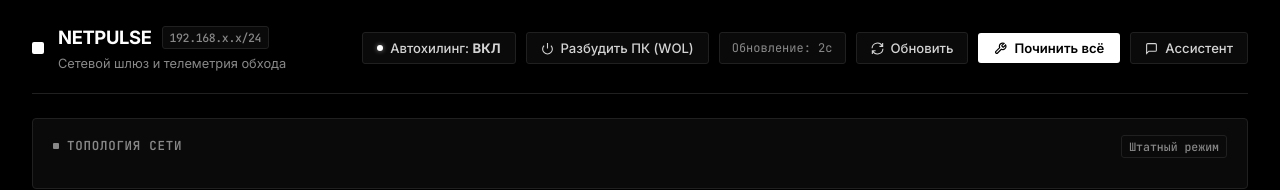
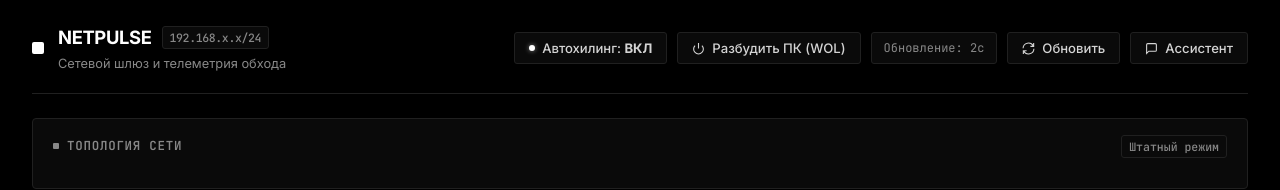
Before and after one commit to Str3L4/netpulse, a plain HTML site: page public/index.html in a window 1280 px wide. Shown: the top 190 px of the page. Drawn offline with nearby package versions, Linux system fonts and the light colour scheme; no server answers.

Commit message:
refactor(ui, docs): remove manual repair button, remove push_to_github.bat, clean up readme

```diff
--- a/public/index.html
+++ b/public/index.html
@@ -735,10 +735,6 @@
         <button class="btn-secondary" id="btn-manual-refresh" title="Опросить состояние сети прямо сейчас">
           <svg width="13" height="13" viewBox="0 0 24 24" fill="none" stroke="currentColor" stroke-width="2"><path d="M21.5 2v6h-6M2.5 22v-6h6M2 11.5a10 10 0 0 1 18.8-4.3M22 12.5a10 10 0 0 1-18.8 4.2"/></svg>
           Обновить
-        </button>
-        <button class="btn-primary" id="btn-repair" onclick="startRepairSequence()" title="Восстановить эталонные настройки всех компонентов сети">
-          <svg width="13" height="13" viewBox="0 0 24 24" fill="none" stroke="currentColor" stroke-width="2.2"><path d="M14.7 6.3a1 1 0 0 0 0 1.4l1.6 1.6a1 1 0 0 0 1.4 0l3.77-3.77a6 6 0 0 1-7.94 7.94l-6.91 6.91a2.12 2.12 0 0 1-3-3l6.91-6.91a6 6 0 0 1 7.94-7.94l-3.76 3.76z"/></svg>
-          Починить всё
         </button>
         <button class="btn-secondary" id="btn-open-chat" onclick="openChatDrawer()" title="Открыть консоль сетевого ассистента">
           <svg width="13" height="13" viewBox="0 0 24 24" fill="none" stroke="currentColor" stroke-width="2"><path d="M21 15a2 2 0 0 1-2 2H7l-4 4V5a2 2 0 0 1 2-2h14a2 2 0 0 1 2 2z"/></svg>
```
Also changed, not shown: 2 other files.
